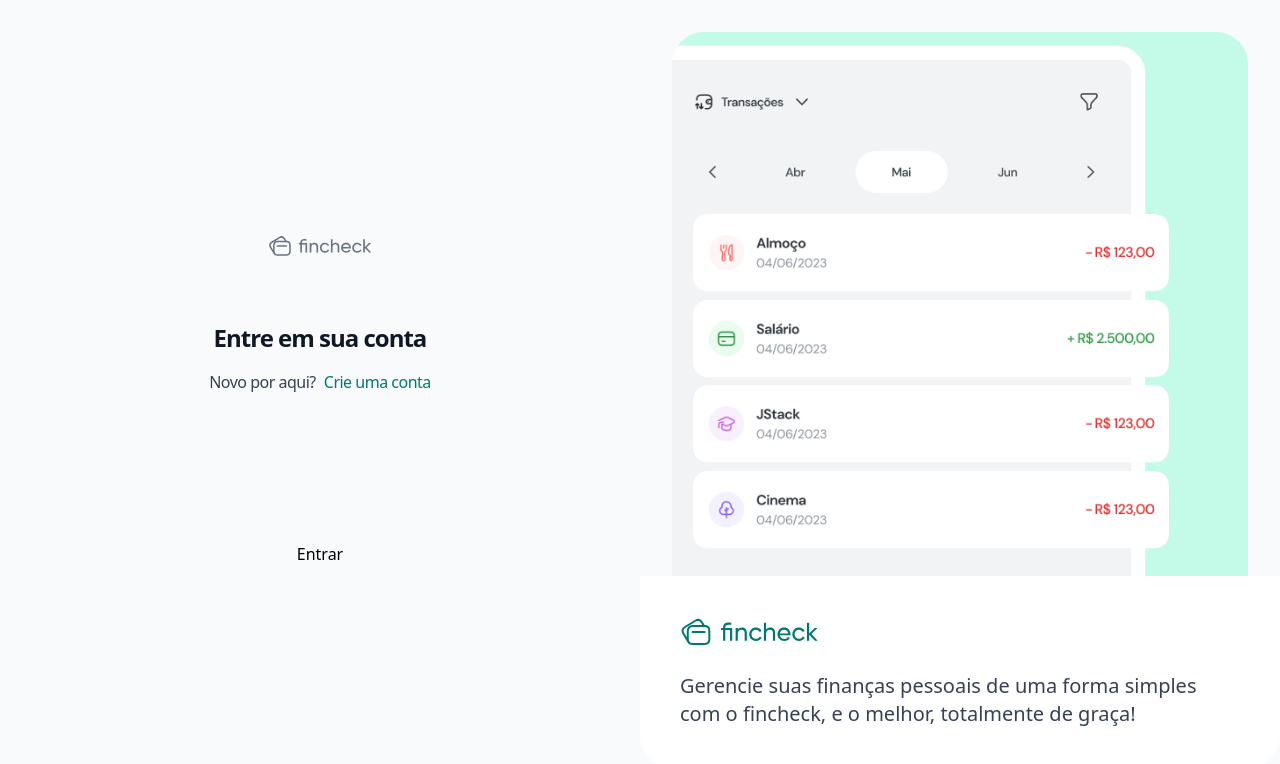
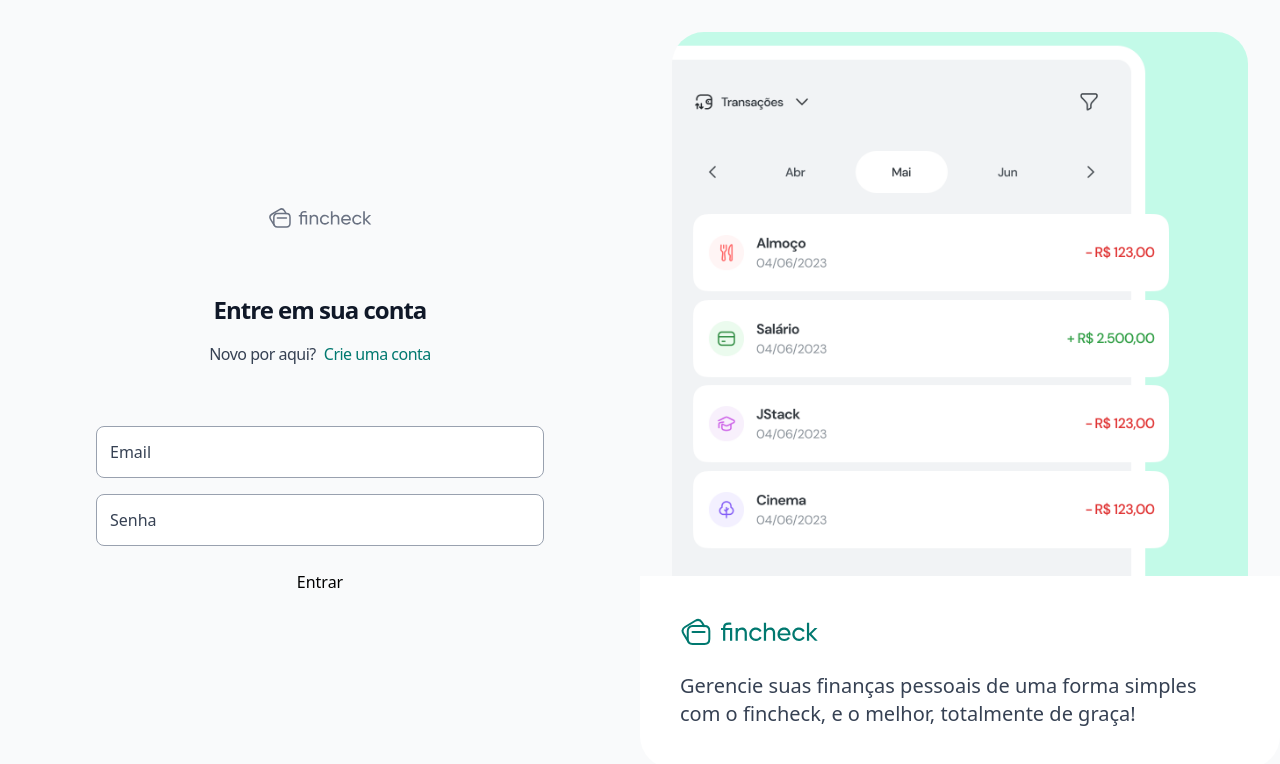
Before and after one commit to rafaapcode/fincheck-fe, a React (Vite) app: page /login in a window 1280 px wide. Shown: the top 764 px of the page. Built offline with nearby package versions, Linux system fonts and the light colour scheme.

Commit message:
feat: creating the input component

```diff
--- a/src/view/components/Input.tsx
+++ b/src/view/components/Input.tsx
@@ -1,7 +1,23 @@
 
-function Input() {
+
+import type { ComponentProps } from "react";
+
+interface InputProps extends ComponentProps<'input'> {
+  name: string;
+}
+
+function Input({name,id, placeholder, ...props}: InputProps) {
+  const inputId = id ?? name;
   return (
-    <div>Input</div>
+    <div className="relative">
+      <input placeholder="" id={inputId} {...props} name={name} className="w-full placeholder-shown:pt-0 pt-4 bg-white rounded-lg border border-gray-400 px-3 h-[52px] text-gray-800 focus:border-gray-800 transition-all duration-100 outline-none peer"/>
+      <label
+        htmlFor={inputId}
+        className="absolute text-xs left-3.5 top-2 pointer-events-none text-gray-700 peer-placeholder-shown:text-base peer-placeholder-shown:top-3.5 transition-all duration-100"
+      >
+        {placeholder}
+      </label>
+    </div>
   )
 }
 
--- a/src/view/pages/Login/index.tsx
+++ b/src/view/pages/Login/index.tsx
@@ -1,4 +1,5 @@
 import { Link } from "react-router-dom"
+import Input from "../../components/Input"
 
 function Login() {
   return (
@@ -14,8 +15,8 @@ function Login() {
       </header>
 
       <form className="mt-[60px] flex flex-col gap-4">
-        <input type="email" />
-        <input type="password" />
+        <Input type="email" placeholder="Email" name="email"/>
+        <Input type="password" placeholder="Senha" name="senha"/>
         <button type="submit" className="mt-2">
           Entrar
         </button>
```
